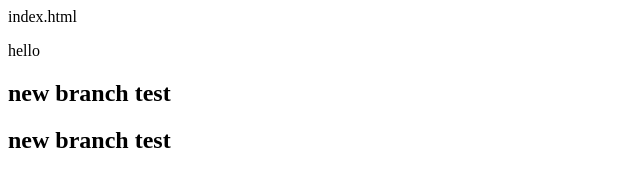
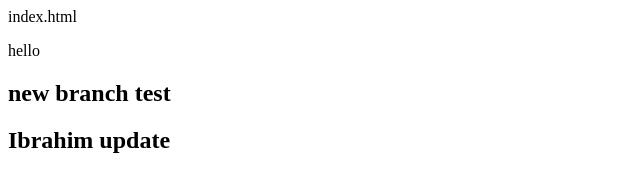
Before and after one commit to dhomsa12/project-two, a plain HTML site: page index.html in a window 1280 px wide. Shown: the full height of the page, 0-640 px from the left. Drawn offline with Linux system fonts and the light colour scheme.

Commit message:
ibrahim udate

```diff
--- a/index.html
+++ b/index.html
@@ -8,7 +8,7 @@ index.html
 <p>hello</p>
 
 <h2>new branch test</h2>
-<h2>new branch test</h2>
+<h2> Ibrahim update</h2>
 
 </body>
 </html>
```
